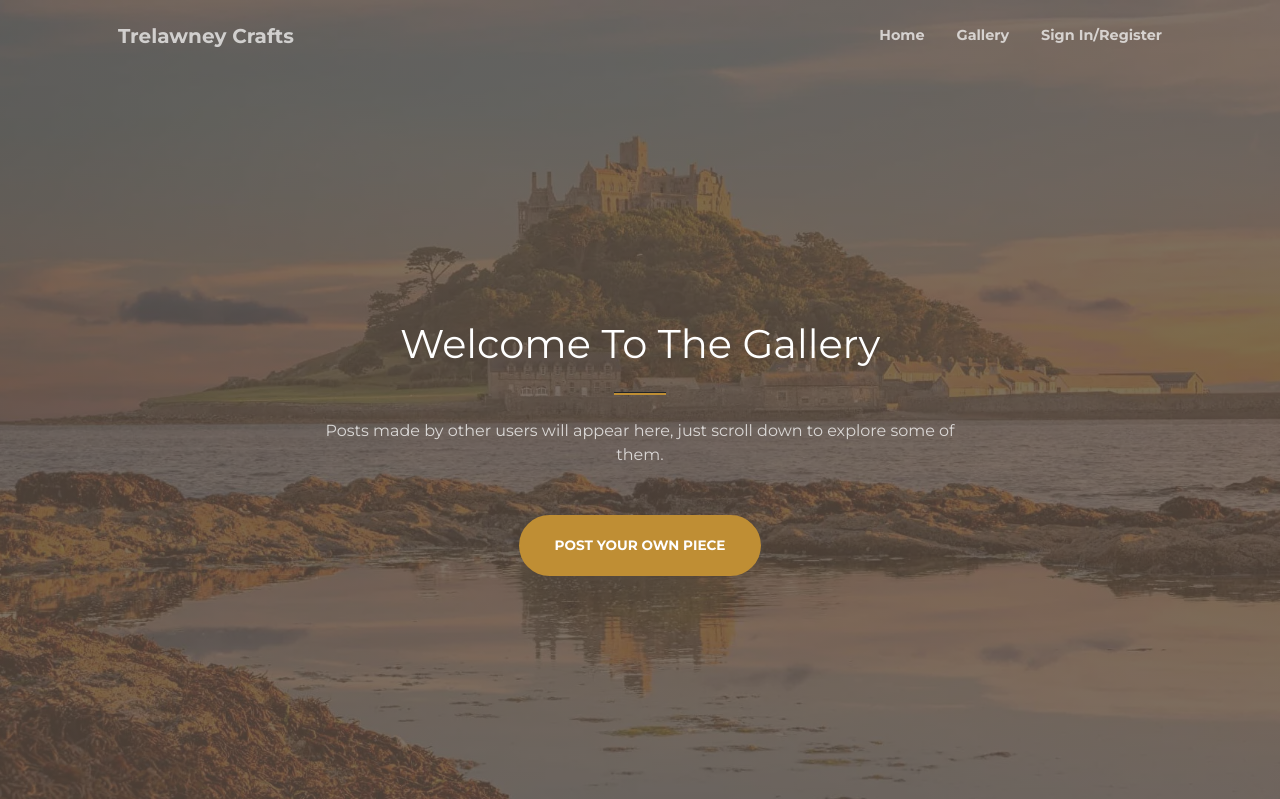
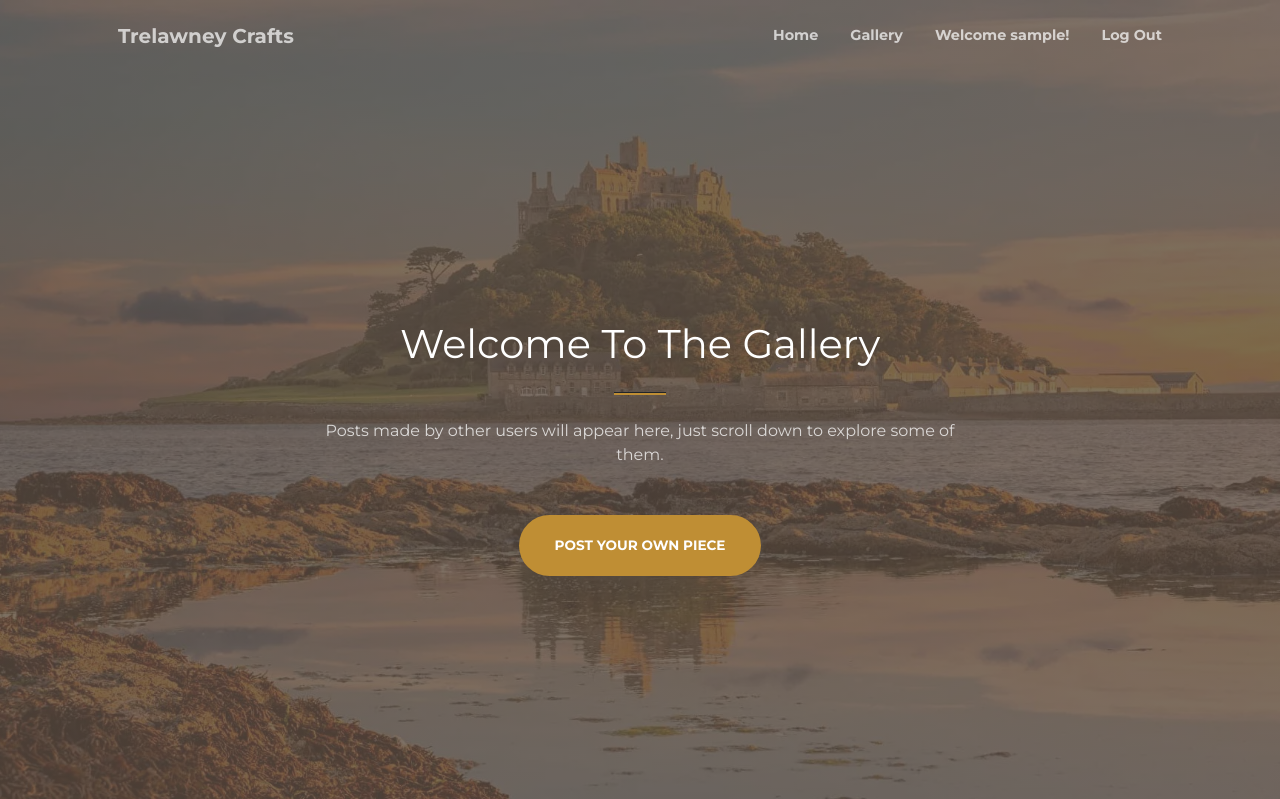
Before and after one commit to Natte2110/trelawney-crafts, a Flask app: page /gallery in a window 1280 px wide. Shown: the top 799 px of the page. Run offline with Flask 3, Linux system fonts and the light colour scheme; the visitor is signed in with stand-in values (Sample User, id 1); some libraries are stand-ins or nearby versions.

Commit message:
feat: Add if statement to change navbar based on login status

```diff
--- a/trelawneycrafts/templates/base.html
+++ b/trelawneycrafts/templates/base.html
@@ -62,9 +62,20 @@
             <li class="nav-item">
               <a class="nav-link" href="{{ url_for('gallery') }}">Gallery</a>
             </li>
+            {% if current_user.is_authenticated %}
             <li class="nav-item">
-              <a class="nav-link" href="{{ url_for('register') }}">Sign In/Register</a>
+              <a class="nav-link" href=""> Welcome {{ current_user.username }}!</a>
             </li>
+            <li class="nav-item">
+                <a class="nav-link" href="{{ url_for('logout') }}">Log Out</a>
+              </li>
+            {% else %}
+            <li class="nav-item">
+              <a class="nav-link" href="{{ url_for('register') }}"
+                >Sign In/Register</a
+              >
+            </li>
+            {% endif %}
           </ul>
         </div>
       </div>
```
